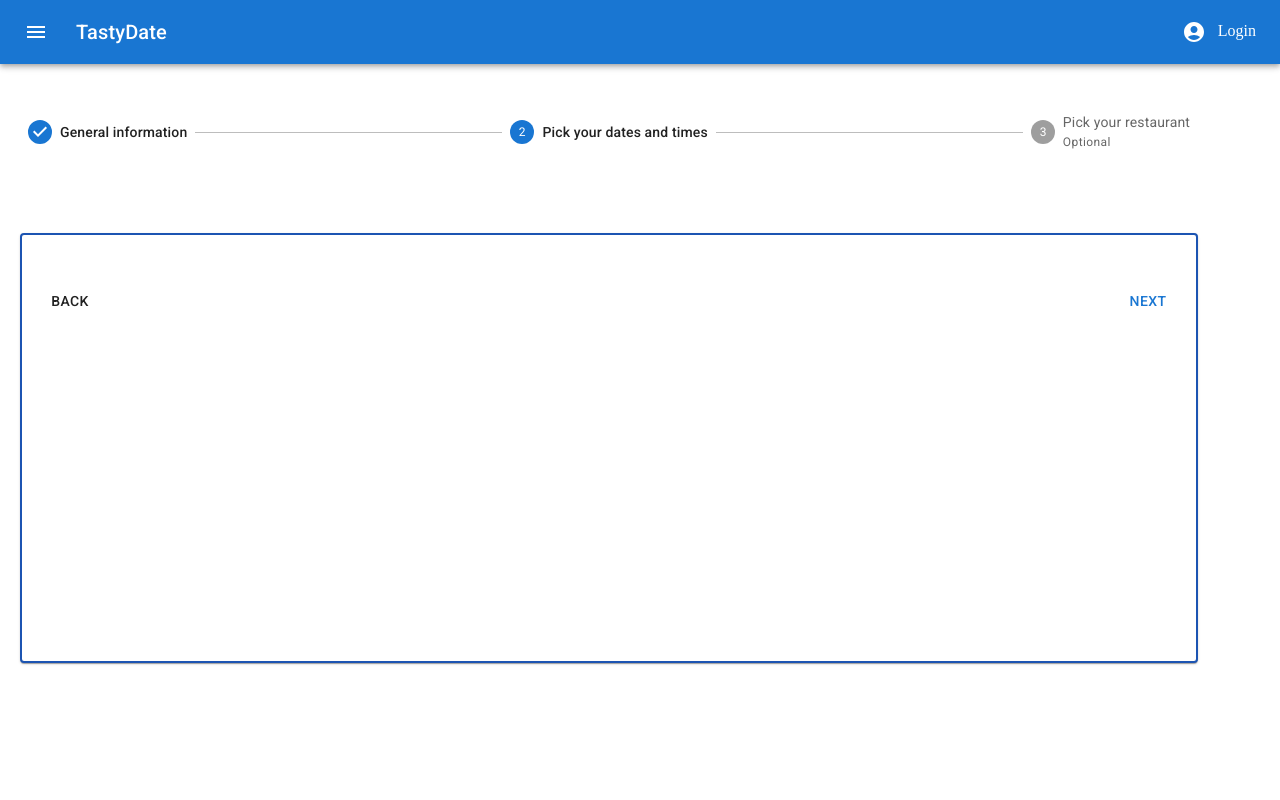
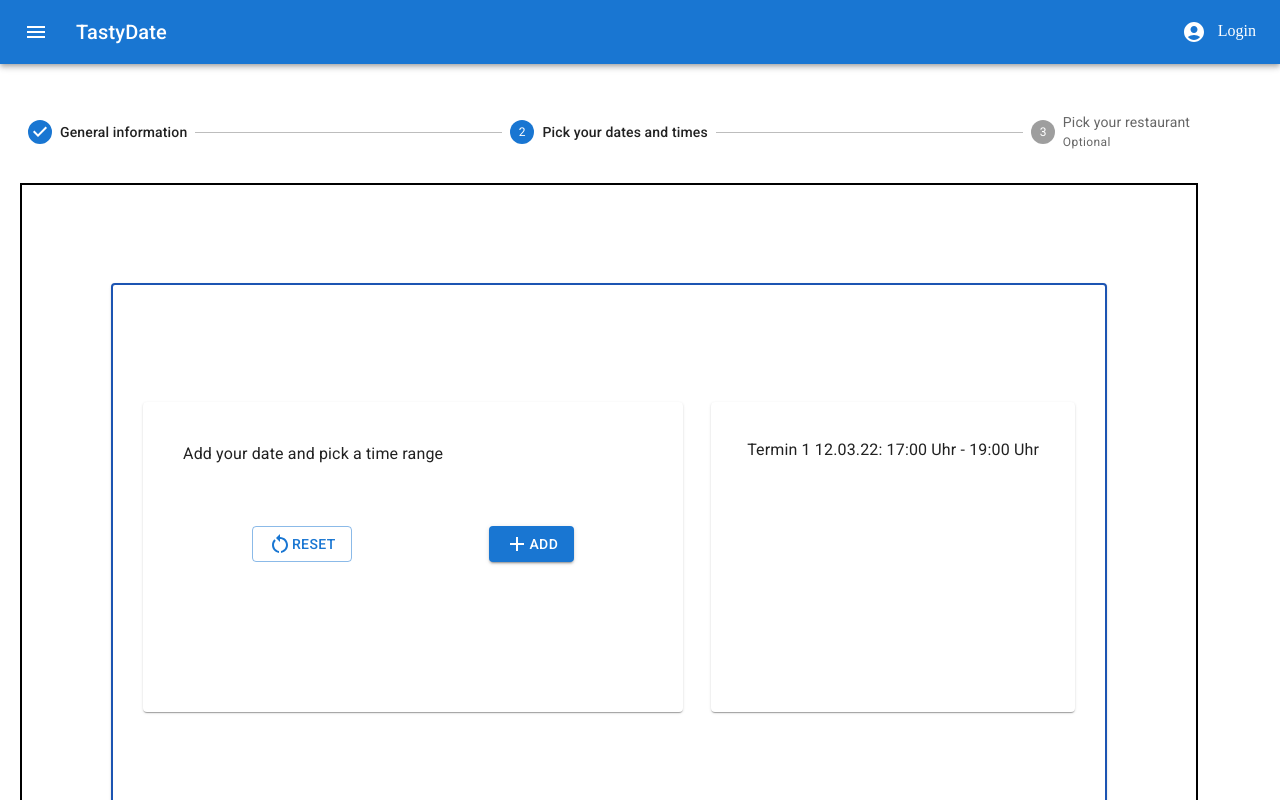
Before and after one commit to xt-t/TastyDate, a React (Create React App) app in the folder frontend/: page /createDate in a window 1280 px wide. Both pictures are taken after a click on the button "NEXT". Shown: the top 800 px of the page. Built offline with nearby package versions, Linux system fonts and the light colour scheme.

Commit message:
card datetime halffinished

```diff
--- a/frontend/src/components/appointmentsettings/Appoint.scss
+++ b/frontend/src/components/appointmentsettings/Appoint.scss
@@ -7,5 +7,50 @@
   .formelements {
     margin: 10px;
   }
+}
+
+
+.cardTwo {
+  height: 30rem;
+  width: 60rem;
+  display: flex;
+  flex-direction: row;
+  justify-content: space-around;
+  align-content: flex-start;
+  align-items: center;
+
+  span {
+    margin-bottom: 10px;
+  }
+
+  .addDateTime {
+    margin: 20px;
+    padding: 20px;
+    height: 270px;
+    width: 500px;
+    display: flex;
+    flex-wrap: nowrap;
+    flex-direction: column;
+    align-items: stretch;
+
+    .setTime {
+      margin-top: 10px;
+      display: flex;
+      justify-content: space-between;
+    }
+    .addDateTimeButtons {
+      margin-top: 40px;
+      display: flex;
+      justify-content: space-around;
+    }
+  }
+
+  .displayChosenDates {
+    margin: 20px;
+    height: 270px;
+    display: flex;
+    flex-wrap: nowrap;
+    flex-direction: column;
+  }
 
 }
--- a/frontend/src/components/appointmentsettings/Appointone.tsx
+++ b/frontend/src/components/appointmentsettings/Appointone.tsx
@@ -5,11 +5,22 @@ export default function Appointone() {
 
     return (
         <div className="form">
+            <div>
+                <h2>Settings for your TastyDate</h2>
+            </div>
             <div className="formelements">
                 <TextField
                     required
                     id="standard-required"
                     label="TastyDate: Name"
+                    variant="standard"
+                />
+            </div>
+            <div className="formelements">
+                <TextField
+                    required
+                    id="standard-required"
+                    label="Location"
                     variant="standard"
                 />
             </div>
--- a/frontend/src/components/appointmentsettings/Appointtwo.tsx
+++ b/frontend/src/components/appointmentsettings/Appointtwo.tsx
@@ -1,19 +1,65 @@
+import Button from "@mui/material/Button";
 import DateSetter from "../../models/appointmentsettings/DateSetter";
 import TimeSetter from "../../models/appointmentsettings/TimeSetter";
+import AddIcon from '@mui/icons-material/Add';
+import RestartAltIcon from '@mui/icons-material/RestartAlt';
+import {Card, CardContent} from "@mui/material";
+import * as React from "react";
 
 
 export default function Appointtwo() {
+    const [date, setDate] = React.useState<Date | null>(null);
+    const [startTime, setStartTime] = React.useState<Date | null>(null);
+    const [endTime, setEndTime] = React.useState<Date | null>(null);
+
 
     return (
-        <div className="addDateTime">
-            <div className="elementDateTime">
-                <DateSetter/>
+        <div className="cardTwo">
+
+            <div>
+                <Card>
+                    <CardContent className="addDateTime">
+                        <span>Add your date and pick a time range</span>
+
+                        <DateSetter date={date} setDate={setDate}/>
+
+                        <div className="setTime">
+
+                            <TimeSetter
+                                range="start Time"
+                                startTime={startTime}
+                                setStartTime={setStartTime}
+                                endTime={endTime}
+                                setEndTime={setEndTime}
+                            />
+
+                            <TimeSetter
+                                range="end Time"
+                                startTime={startTime}
+                                setStartTime={setStartTime}
+                                endTime={endTime}
+                                setEndTime={setEndTime}
+                            />
+
+                        </div>
+
+                        <div className="addDateTimeButtons">
+                            <Button variant="outlined"><RestartAltIcon/>Reset</Button>
+                            <Button variant="contained"><AddIcon/>Add</Button>
+                        </div>
+
+                    </CardContent>
+                </Card>
             </div>
-            <div className="elementDateTime">
-                <TimeSetter/>
+
+            <div>
+                <Card>
+                    <CardContent className="displayChosenDates">
+                        <span>Termin 1 12.03.22: 17:00 Uhr - 19:00 Uhr</span>
+                    </CardContent>
+                </Card>
             </div>
-            <div className="elementDateTime">
-            </div>
+
         </div>
     )
 }
--- a/frontend/src/models/appointmentsettings/DateSetter.tsx
+++ b/frontend/src/models/appointmentsettings/DateSetter.tsx
@@ -4,16 +4,20 @@ import AdapterDateFns from '@mui/lab/AdapterDateFns';
 import LocalizationProvider from '@mui/lab/LocalizationProvider';
 import DatePicker from '@mui/lab/DatePicker';
 
-export default function DateSetter() {
-    const [value, setValue] = React.useState<Date | null>(null);
+interface DateSetterProps {
+    date: Date | null
+    setDate: Function
+}
+
+export default function DateSetter({date, setDate} : DateSetterProps) {
 
     return (
         <LocalizationProvider dateAdapter={AdapterDateFns}>
             <DatePicker
-                label="Basic example"
-                value={value}
+                label="Pick your date"
+                value={date}
                 onChange={(newValue) => {
-                    setValue(newValue);
+                    setDate(newValue);
                 }}
                 renderInput={(params) => <TextField {...params} />}
             />
--- a/frontend/src/models/appointmentsettings/TimeSetter.tsx
+++ b/frontend/src/models/appointmentsettings/TimeSetter.tsx
@@ -4,19 +4,41 @@ import AdapterDateFns from '@mui/lab/AdapterDateFns';
 import LocalizationProvider from '@mui/lab/LocalizationProvider';
 import TimePicker from '@mui/lab/TimePicker';
 
-export default function TimeSetter() {
-    const [value, setValue] = React.useState<Date | null>(null);
+interface TimeSetterProps {
+    startTime: Date | null
+    setStartTime: Function
+    endTime: Date | null
+    setEndTime: Function
+    range: string
+}
 
+export default function TimeSetter ({range, startTime, setStartTime, endTime, setEndTime}: TimeSetterProps) {
+
+    if (range === "start Time") {
         return (
             <LocalizationProvider dateAdapter={AdapterDateFns}>
                 <TimePicker
-                label="Basic example"
-                value={value}
+                    label="Start time"
+                    value={startTime}
                     onChange={(newValue) => {
-                    setValue(newValue);
+                        setStartTime(newValue);
+                    }}
+                    renderInput={(params) => <TextField {...params} />}
+                />
+            </LocalizationProvider>
+        );
+    } else {
+        return (
+            <LocalizationProvider dateAdapter={AdapterDateFns}>
+                <TimePicker
+                    label="End time"
+                    value={endTime}
+                    onChange={(newValue) => {
+                        setEndTime(newValue);
                     }}
                     renderInput={(params) => <TextField {...params} />}
                 />
             </LocalizationProvider>
         );
     }
+}
--- /dev/null
+++ b/frontend/src/pages/appointmentsettings/Appointment.scss
@@ -0,0 +1,15 @@
+.settingsdate {
+  margin: 20px;
+}
+
+.card {
+  display: flex;
+  margin-top: 30px;
+  padding: 2rem;
+  flex-direction: row;
+  justify-content: center;
+  align-items: center;
+  width: 100%;
+  height: 50rem;
+  border: 2px solid black;
+}
--- a/frontend/src/pages/appointmentsettings/AppointmentHome.scss
+++ /dev/null
@@ -1,3 +0,0 @@
-.settingsdate {
-  margin: 20px;
-}
--- a/frontend/src/pages/appointmentsettings/AppointmentHome.tsx
+++ b/frontend/src/pages/appointmentsettings/AppointmentHome.tsx
@@ -1,6 +1,6 @@
 import DisplayMenus from "../../components/general/DisplayMenus";
 import AppointmentSteps from "./AppointmentSteps";
-import "./AppointmentHome.scss"
+import "./Appointment.scss"
 
 export default function AppointmentHome() {
 
--- a/frontend/src/pages/appointmentsettings/AppointmentSteps.tsx
+++ b/frontend/src/pages/appointmentsettings/AppointmentSteps.tsx
@@ -8,6 +8,7 @@ import Typography from '@mui/material/Typography';
 import AppointmentPages from "./AppointmentPages";
 import Card from '@mui/material/Card';
 import {CardContent} from "@mui/material";
+import "./Appointment.scss"
 
 const steps = ['General information', 'Pick your dates and times', 'Pick your restaurant'];
 
@@ -58,8 +59,10 @@ export default function AppointmentSteps() {
 
 
     return (
+        <div>
         <Box sx={{width: '95%', mt:6}}>
 
+            <div>
             <Stepper activeStep={activeStep}>
 
                 {steps.map((label, index) => {
@@ -85,7 +88,10 @@ export default function AppointmentSteps() {
                 })}
             </Stepper>
 
-            <Card sx={ {mt: 10, border: 2, borderColor: "#1c54b2", height: 430}}>
+            </div>
+            <div className="card">
+
+            <Card sx={ {border: 2, borderColor: "#1c54b2"}}>
             <CardContent>
 
 
@@ -141,6 +147,9 @@ export default function AppointmentSteps() {
             </CardContent>
             </Card>
 
+            </div>
+
         </Box>
+            </div>
     );
 }
```
Lines whose indentation alone changed are shown as unchanged.
